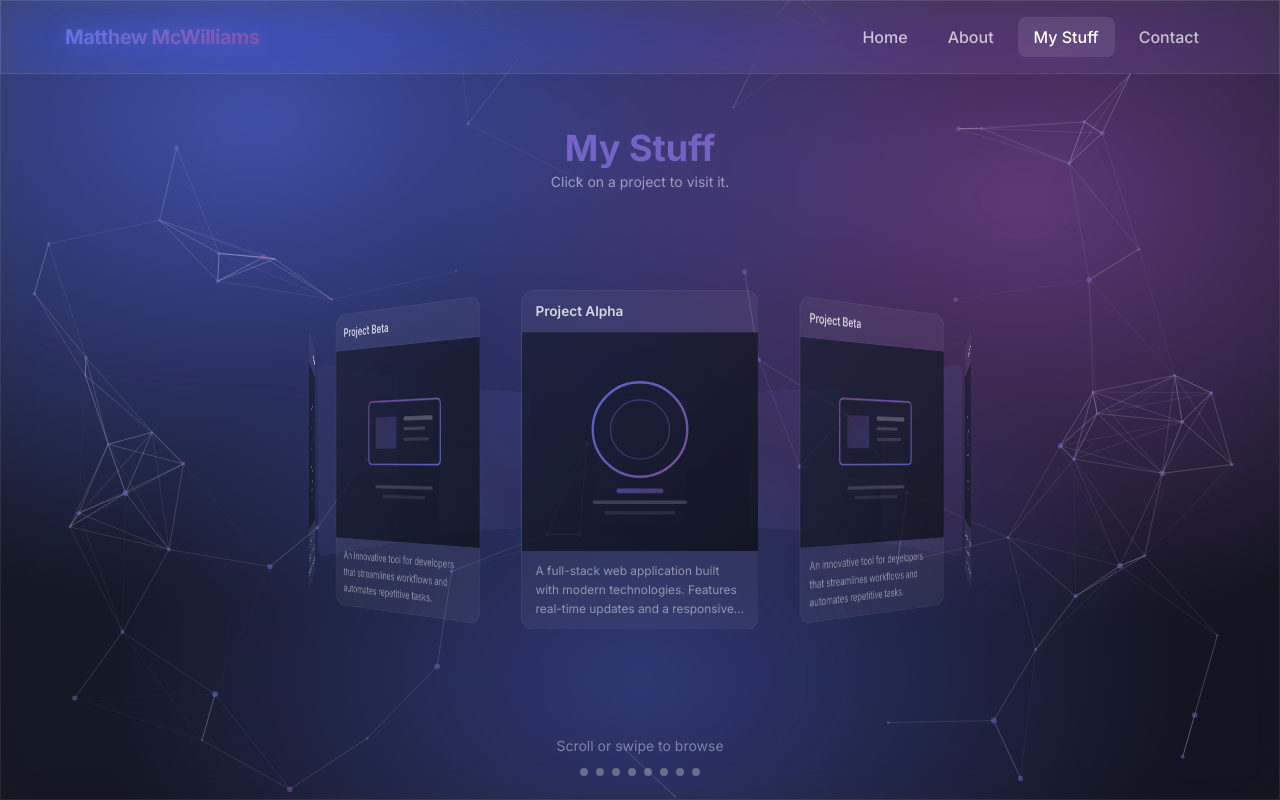
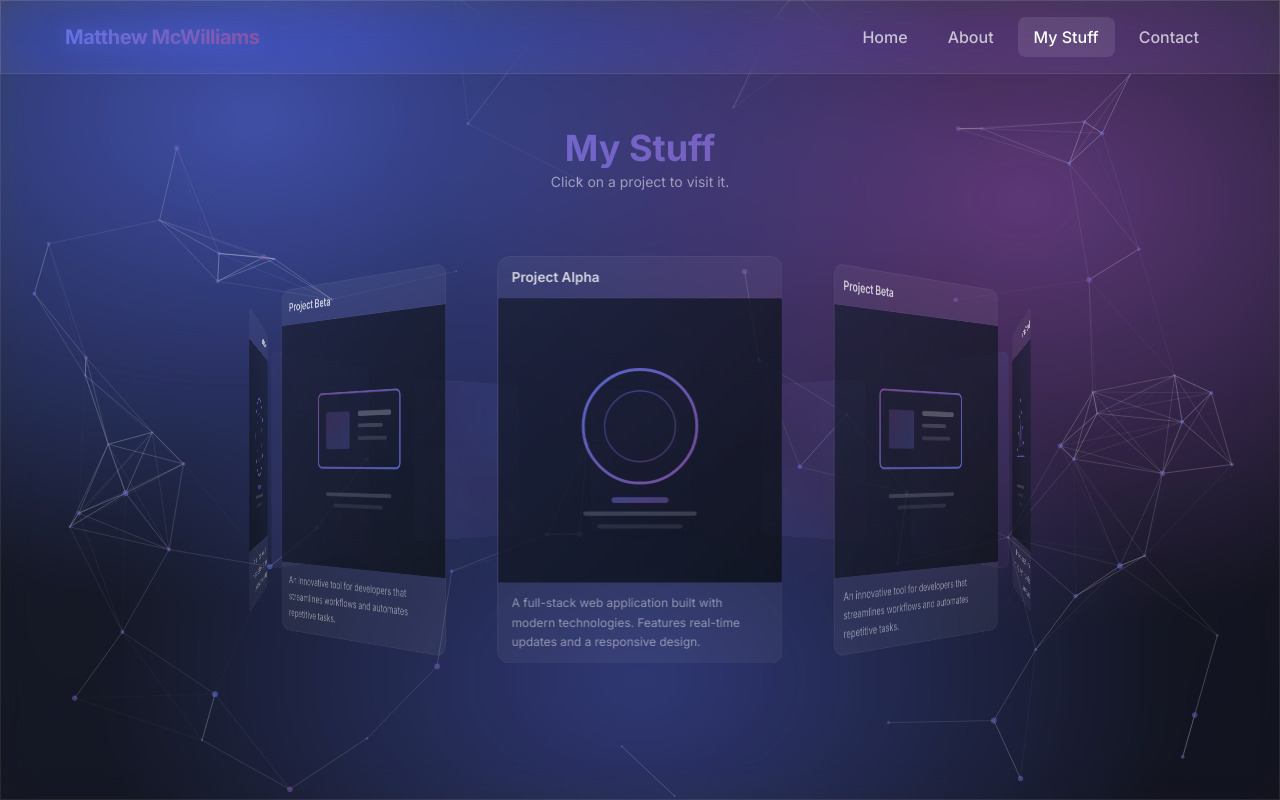
Before and after one commit to matmcw/me, a React (Vite) app: page /projects in a window 1280 px wide. Built offline with nearby package versions, Linux system fonts and the light colour scheme.

Commit message:
Cleaned up the project page.

```diff
--- a/src/components/projects/ProjectCard.jsx
+++ b/src/components/projects/ProjectCard.jsx
@@ -2,7 +2,7 @@ import { useRef, useState } from 'react'
 
 const ProjectCard = ({
   project,
-  isCenter,
+  enableHover = false, // Enable hover tilt effect for front cards
   onClick,
   style,
   rotationAngle = 0, // The card's rotation relative to front (0 = facing front)
@@ -16,7 +16,7 @@ const ProjectCard = ({
   const isShowingBack = Math.abs(rotationAngle) > 90
 
   const handleMouseMove = (e) => {
-    if (!cardRef.current || !isCenter || isShowingBack) return
+    if (!cardRef.current || !enableHover || isShowingBack) return
 
     const rect = cardRef.current.getBoundingClientRect()
     const x = e.clientX - rect.left
@@ -44,7 +44,7 @@ const ProjectCard = ({
     if (!isShowingBack) onClick?.(project)
   }
 
-  const tiltTransform = isCenter && isHovering && !isShowingBack
+  const tiltTransform = enableHover && isHovering && !isShowingBack
     ? `perspective(1000px) rotateX(${tilt.x}deg) rotateY(${tilt.y}deg)`
     : ''
 
@@ -53,7 +53,7 @@ const ProjectCard = ({
       ref={cardRef}
       className={`
         absolute
-        w-[280px] h-[400px]
+        w-[336px] h-[480px]
         cursor-pointer
         transition-[transform,opacity] duration-500 ease-out
         ${className}
@@ -82,7 +82,7 @@ const ProjectCard = ({
             glass rounded-2xl overflow-hidden
             flex flex-col
             transition-opacity duration-200
-            ${isCenter && !isShowingBack ? 'hover:shadow-2xl hover:shadow-primary-blue/30' : ''}
+            ${enableHover && !isShowingBack ? 'hover:shadow-2xl hover:shadow-primary-blue/30' : ''}
           `}
           style={{
             backfaceVisibility: 'hidden',
@@ -121,7 +121,7 @@ const ProjectCard = ({
           </div>
 
           {/* Hover indicator */}
-          {isCenter && !isShowingBack && (
+          {enableHover && !isShowingBack && (
             <div className="absolute inset-0 rounded-2xl pointer-events-none">
               <div
                 className={`
--- a/src/components/projects/ProjectCarousel.jsx
+++ b/src/components/projects/ProjectCarousel.jsx
@@ -15,7 +15,7 @@ const ProjectCarousel = ({ projects }) => {
   const cardCount = 10
   const anglePerCard = 36 // 360/10 = 36° between each card
   const scrollThreshold = 60
-  const radius = 430 // About half screen width
+  const radius = 520 // About half screen width, 20% larger
 
   // Get the index of the center card based on current rotation
   const getCenterIndex = useCallback(() => {
@@ -155,7 +155,8 @@ const ProjectCarousel = ({ projects }) => {
     }
   }
 
-  const isCenterCard = (index) => index === getCenterIndex()
+  // Check if card is one of the front 3 (center or adjacent)
+  const isFrontThree = (offsetAngle) => Math.abs(offsetAngle) <= 40
 
   return (
     <div
@@ -183,7 +184,7 @@ const ProjectCarousel = ({ projects }) => {
             <ProjectCard
               key={`${project.id}-${index}`}
               project={project}
-              isCenter={isCenterCard(index)}
+              enableHover={isFrontThree(offsetAngle)}
               onClick={() => handleCardClick(project, index)}
               style={style}
               rotationAngle={offsetAngle}
--- a/src/pages/Projects.jsx
+++ b/src/pages/Projects.jsx
@@ -26,20 +26,6 @@ const Projects = () => {
         </FadeIn>
       </div>
 
-      {/* Navigation - at bottom */}
-      <div className="absolute bottom-6 left-0 right-0 z-10 text-center">
-        <FadeIn delay={300} duration={500}>
-          <p className="text-white/40 text-sm mb-3">Scroll or swipe to browse</p>
-          <div className="flex items-center justify-center gap-2">
-            {projectsData.map((_, index) => (
-              <div
-                key={index}
-                className="w-2 h-2 rounded-full bg-white/30"
-              />
-            ))}
-          </div>
-        </FadeIn>
-      </div>
     </div>
   )
 }
```
